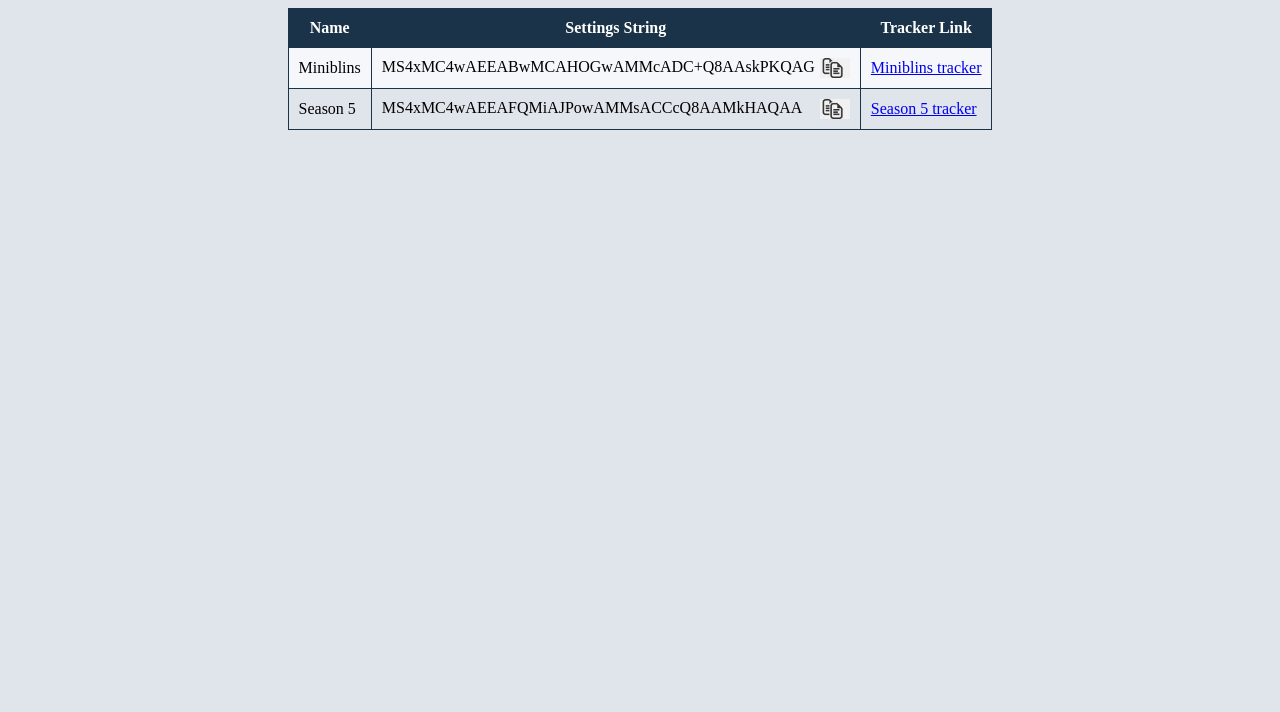
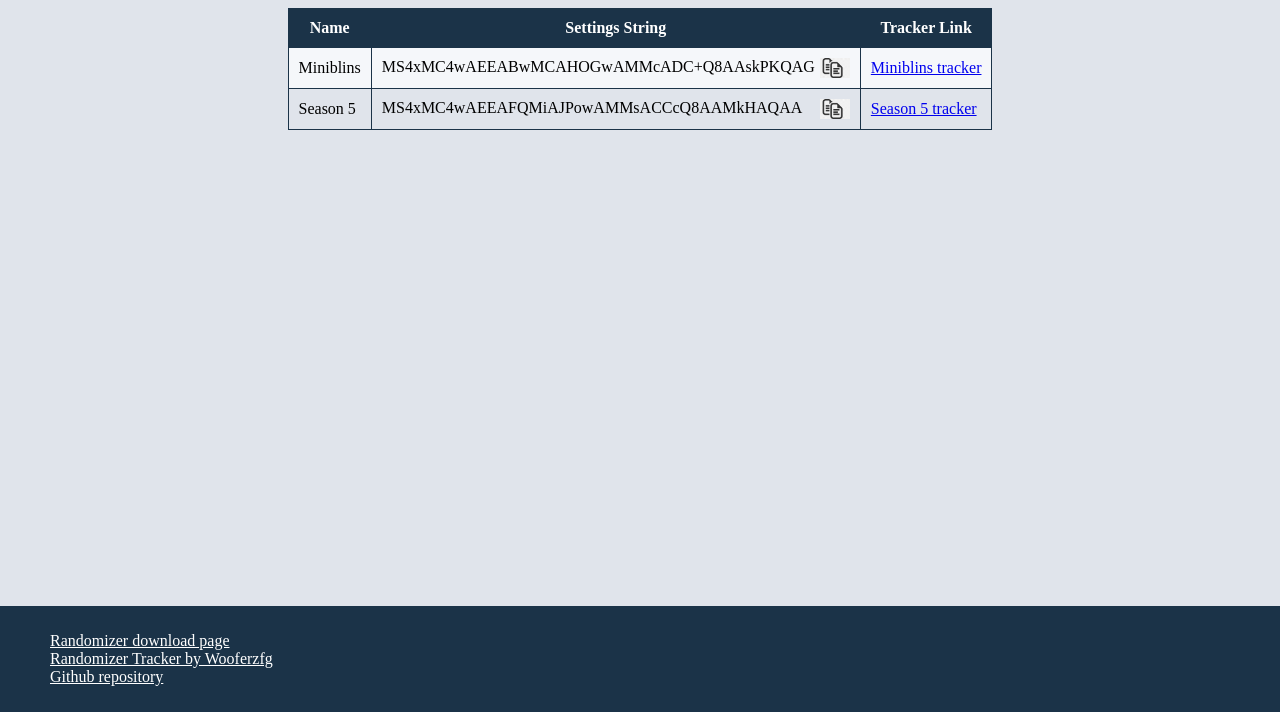
Before and after one commit to kenokeefe91/wwrando-permalinks, a plain HTML site: page index.html in a window 1280 px wide. Shown: the part 88-800 px from the top of the page. Drawn offline with Linux system fonts and the light colour scheme; a web font is replaced by a local one.

Commit message:
Deploying to gh-pages from @ kenokeefe91/wwrando-settings-string@514b493c4c8d5f719737a7ca5345ae674e6764f7 🚀

```diff
--- a/index.html
+++ b/index.html
@@ -53,6 +53,25 @@
             margin-top: 20px;
             margin-bottom: 10px;
         }
+
+        footer {
+            position: fixed;
+            left: 0;
+            bottom: 0;
+            width: 100%;
+            background-color: #1b3348;
+            padding: 10px;
+            text-align: left;
+            color: white;
+        }
+
+        footer a {
+            color: white;
+        }
+
+        footer ul {
+            list-style-type: none;
+        }
     </style>
     <link href="https://fonts.googleapis.com/css2?family=Sherwood&display=swap" rel="stylesheet">
     <script>
@@ -90,5 +109,13 @@
 
         </table>
     </div>
+
+    <footer>
+        <ul>
+            <li><a href="https://github.com/LagoLunatic/wwrando/releases/tag/1.10.0" target="_blank">Randomizer download page</a></li>
+            <li><a href="https://www.wooferzfg.me/tww-rando-tracker/" target="_blank">Randomizer Tracker by Wooferzfg</a></li>
+            <li><a href="https://github.com/kenokeefe91/wwrando-settings-string" target="_blank">Github repository</a></li>
+        <ul>
+    </footer>
 </body>
 </html>
```
